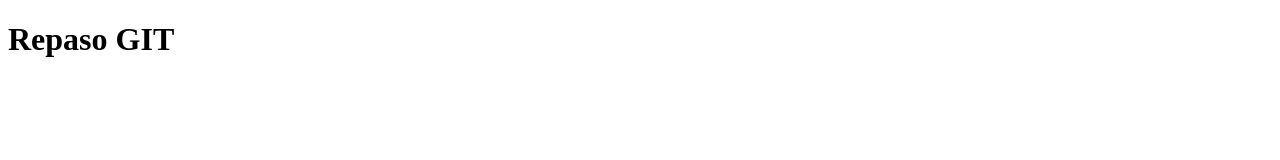
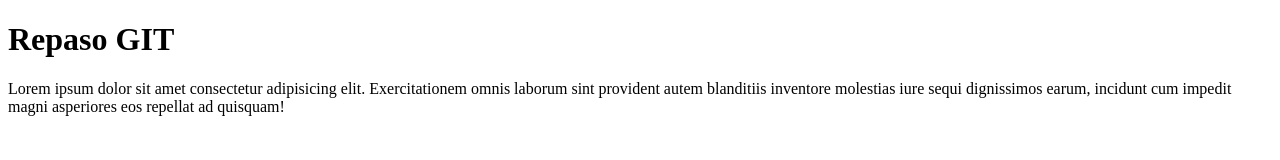
Before and after one commit to danielsquinteros/git-b2-protalento, a plain HTML site: page index.html in a window 1280 px wide. Drawn offline with Linux system fonts and the light colour scheme.

```diff
--- a/index.html
+++ b/index.html
@@ -9,5 +9,6 @@
 </head>
 <body>
     <h1>Repaso GIT</h1>
+    <p>Lorem ipsum dolor sit amet consectetur adipisicing elit. Exercitationem omnis laborum sint provident autem blanditiis inventore molestias iure sequi dignissimos earum, incidunt cum impedit magni asperiores eos repellat ad quisquam!</p>
 </body>
 </html>
```
